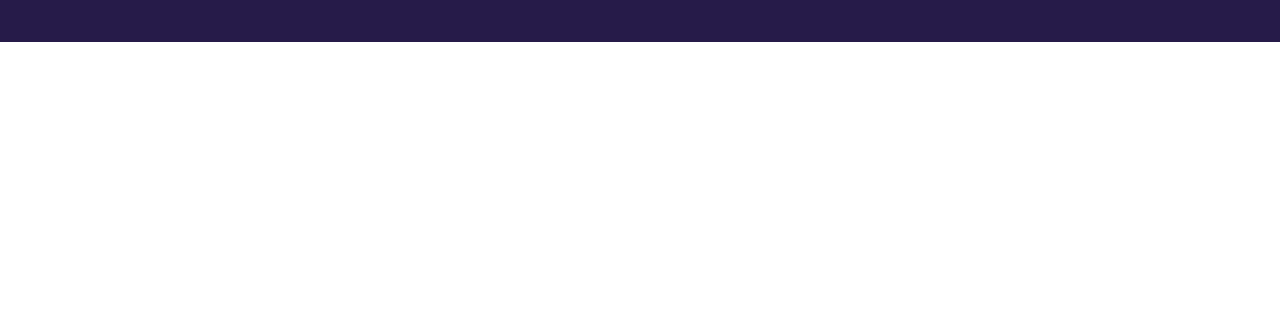
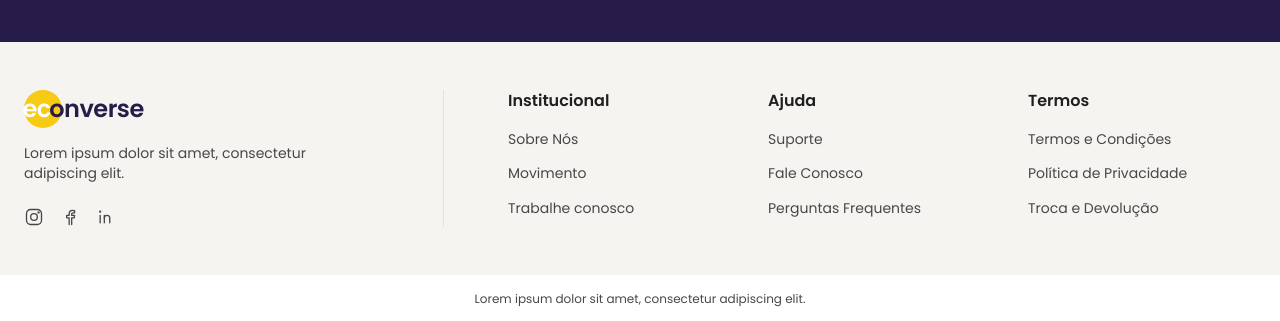
Before and after one commit to andresllvh/teste-front-end, a React (Vite) app: page / in a window 1280 px wide. Shown: the part 3040-3361 px from the top of the page. Before the commit the page ends 3082 px from the top, so only its background shows below. Built offline with nearby package versions, Linux system fonts and the light colour scheme; no server answers.

Commit message:
feat: adicionar footer com links e redes sociais

```diff
--- a/src/App.tsx
+++ b/src/App.tsx
@@ -1,6 +1,7 @@
 import { useEffect, useState } from 'react'
 import Brands from './components/Brands/Brands'
 import Categories from './components/Categories/Categories'
+import Footer from './components/Footer/Footer'
 import Header from './components/Header/Header'
 import Hero from './components/Hero/Hero'
 import Newsletter from './components/Newsletter/Newsletter'
@@ -85,6 +86,8 @@
           />
         )}
       </main>
+
+      <Footer />
     </>
   )
 }
--- /dev/null
+++ b/src/components/Footer/Footer.scss
@@ -0,0 +1,105 @@
+@use '../../styles/variables' as *;
+@use '../../styles/mixins' as *;
+
+.footer {
+  background-color: $color-footer;
+
+  &__content {
+    @include container;
+
+    display: flex;
+    gap: 64px;
+    padding-block: 48px;
+
+    @media (max-width: $breakpoint-mobile) {
+      flex-direction: column;
+      gap: 32px;
+    }
+  }
+
+  // Linha vertical à direita separa a marca dos links.
+  &__brand {
+    flex: 0 0 420px;
+    padding-right: 64px;
+    border-right: 1px solid $color-border;
+
+    @media (max-width: $breakpoint-mobile) {
+      flex-basis: auto;
+      padding-right: 0;
+      padding-bottom: 32px;
+      border-right: none;
+      border-bottom: 1px solid $color-border;
+    }
+  }
+
+  &__logo {
+    display: inline-flex;
+    margin-bottom: 16px;
+    font-size: 1.5rem;
+  }
+
+  &__description {
+    margin-bottom: 24px;
+    font-size: 0.875rem;
+    color: $color-text-soft;
+  }
+
+  &__social {
+    display: flex;
+    gap: 16px;
+
+    a {
+      display: flex;
+      color: $color-text-soft;
+      transition: color 0.2s;
+
+      &:hover {
+        color: $color-primary;
+      }
+    }
+  }
+
+  &__nav {
+    display: grid;
+    flex: 1;
+    grid-template-columns: repeat(3, 1fr);
+    gap: 32px;
+
+    @media (max-width: $breakpoint-mobile) {
+      grid-template-columns: repeat(2, 1fr);
+    }
+  }
+
+  &__group {
+    ul {
+      display: flex;
+      flex-direction: column;
+      gap: 12px;
+    }
+
+    a {
+      font-size: 0.875rem;
+      color: $color-text-soft;
+      transition: color 0.2s;
+
+      &:hover {
+        color: $color-primary;
+      }
+    }
+  }
+
+  &__group-title {
+    margin-bottom: 16px;
+    font-size: 1rem;
+    font-weight: 600;
+    color: $color-text;
+  }
+
+  &__bottom {
+    padding: 16px 24px;
+    font-size: 0.75rem;
+    color: $color-text-soft;
+    text-align: center;
+    background-color: $color-surface;
+  }
+}
--- /dev/null
+++ b/src/components/Footer/Footer.tsx
@@ -0,0 +1,79 @@
+import { FacebookIcon, InstagramIcon, LinkedinIcon } from '../icons/socialIcons'
+import Logo from '../Logo/Logo'
+import './Footer.scss'
+
+const LINK_GROUPS = [
+  {
+    title: 'Institucional',
+    links: ['Sobre Nós', 'Movimento', 'Trabalhe conosco'],
+  },
+  {
+    title: 'Ajuda',
+    links: ['Suporte', 'Fale Conosco', 'Perguntas Frequentes'],
+  },
+  {
+    title: 'Termos',
+    links: [
+      'Termos e Condições',
+      'Política de Privacidade',
+      'Troca e Devolução',
+    ],
+  },
+]
+
+const SOCIAL_LINKS = [
+  { name: 'Instagram', Icon: InstagramIcon },
+  { name: 'Facebook', Icon: FacebookIcon },
+  { name: 'LinkedIn', Icon: LinkedinIcon },
+]
+
+function Footer() {
+  return (
+    <footer className="footer">
+      <div className="footer__content">
+        <div className="footer__brand">
+          <a
+            href="/"
+            className="footer__logo"
+            aria-label="Econverse, página inicial"
+          >
+            <Logo />
+          </a>
+          <p className="footer__description">
+            Lorem ipsum dolor sit amet, consectetur adipiscing elit.
+          </p>
+          <ul className="footer__social">
+            {SOCIAL_LINKS.map(({ name, Icon }) => (
+              <li key={name}>
+                <a href="#" aria-label={`Econverse no ${name}`}>
+                  <Icon size={20} />
+                </a>
+              </li>
+            ))}
+          </ul>
+        </div>
+
+        <nav className="footer__nav" aria-label="Links do rodapé">
+          {LINK_GROUPS.map((group) => (
+            <div key={group.title} className="footer__group">
+              <h2 className="footer__group-title">{group.title}</h2>
+              <ul>
+                {group.links.map((link) => (
+                  <li key={link}>
+                    <a href="#">{link}</a>
+                  </li>
+                ))}
+              </ul>
+            </div>
+          ))}
+        </nav>
+      </div>
+
+      <p className="footer__bottom">
+        Lorem ipsum dolor sit amet, consectetur adipiscing elit.
+      </p>
+    </footer>
+  )
+}
+
+export default Footer
--- /dev/null
+++ b/src/components/icons/socialIcons.tsx
@@ -0,0 +1,29 @@
+import Icon, { type IconProps } from './Icon'
+
+export function InstagramIcon(props: IconProps) {
+  return (
+    <Icon {...props}>
+      <rect x="3" y="3" width="18" height="18" rx="5" />
+      <circle cx="12" cy="12" r="4" />
+      <circle cx="17.5" cy="6.5" r="0.6" />
+    </Icon>
+  )
+}
+
+export function FacebookIcon(props: IconProps) {
+  return (
+    <Icon {...props}>
+      <path d="M14 21v-8h3l.5-3H14V8.5c0-.9.4-1.5 1.6-1.5h1.9V4.3C17 4.2 16 4 14.9 4 12.6 4 11 5.4 11 8v2H8v3h3v8" />
+    </Icon>
+  )
+}
+
+export function LinkedinIcon(props: IconProps) {
+  return (
+    <Icon {...props}>
+      <circle cx="5" cy="5.5" r="0.6" />
+      <path d="M5 10v9M10 19v-9" />
+      <path d="M10 13.5c0-2 1.3-3.5 3.3-3.5s3.2 1.3 3.2 3.5V19" />
+    </Icon>
+  )
+}
--- a/src/styles/_variables.scss
+++ b/src/styles/_variables.scss
@@ -14,6 +14,7 @@
 $color-surface: #ffffff;
 $color-muted-surface: #f6f6f6; // fundo das categorias não selecionadas
 $color-page: #ffffff;
+$color-footer: #f5f4f1; // fundo cinza claro do rodapé
 
 $container-width: 1280px;
 $radius: 8px;
```
